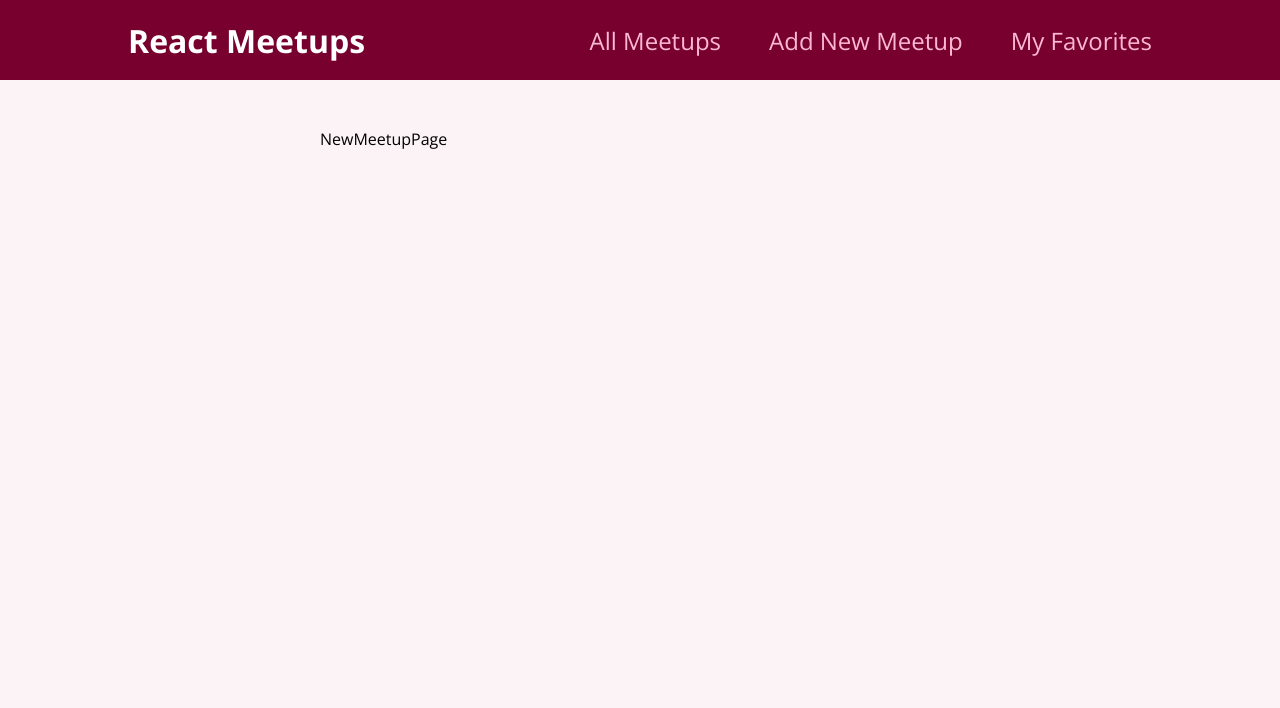
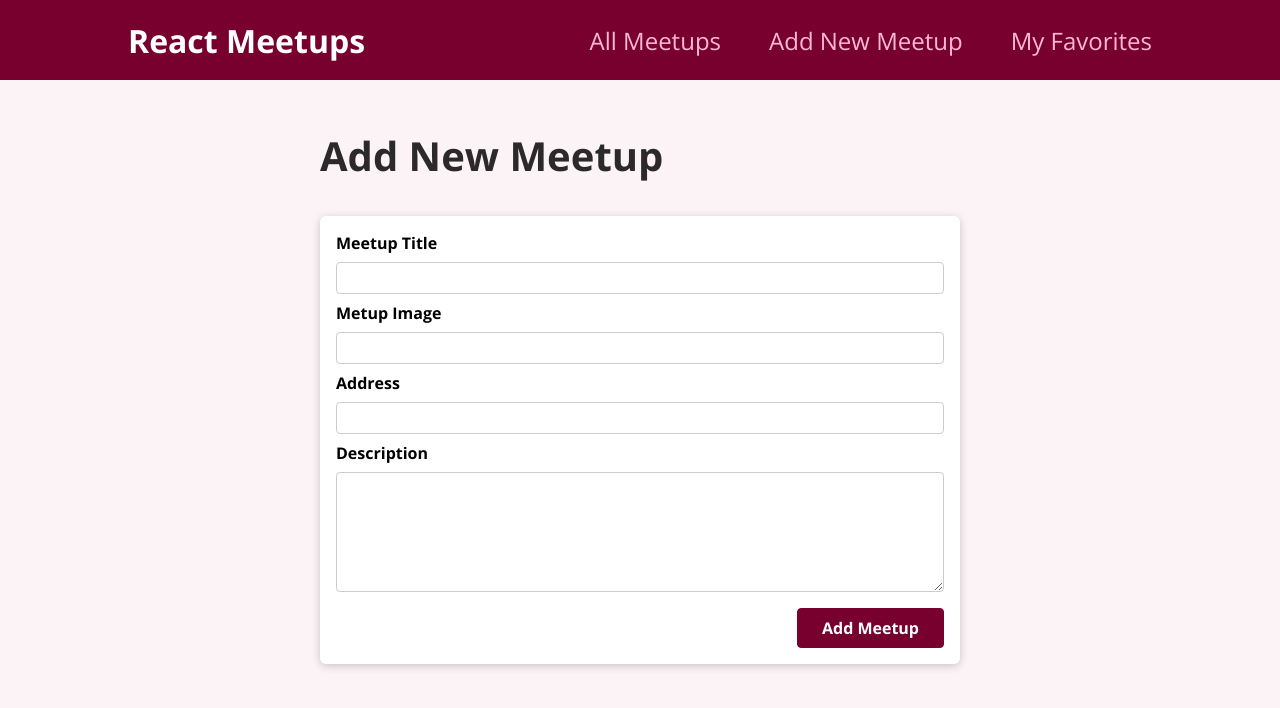
Before and after one commit to jakhongirn/react-intro, a React (Create React App) app: page /new-meetup in a window 1280 px wide. Shown: the top 708 px of the page. Built offline with nearby package versions, Linux system fonts and the light colour scheme.

Commit message:
add form to add New meetup

```diff
--- /dev/null
+++ b/src/components/meetups/NewMeetupForm.js
@@ -0,0 +1,35 @@
+import Card from "../ui/Card";
+import classes from './styles/NewMeetupForm.module.css';
+
+
+
+function NewMeetupForm() {
+    return (
+        <Card>
+            <form className={classes.form} >
+                <div className={classes.control}>
+                    <label htmlFor='title'>Meetup Title</label>
+                    <input type='text' required id='title' />
+                </div>
+                <div className={classes.control}>
+                    <label htmlFor='title'>Metup Image</label>
+                    <input type='url' required id='image' />
+                </div>
+                <div className={classes.control}>
+                    <label htmlFor='address'>Address</label>
+                    <input type='url' required id='address' />
+                </div>
+                <div className={classes.control}>
+                    <label htmlFor='description'>Description</label>
+                    <textarea id='description' required rows='5'> </textarea>
+                </div>
+                <div className={classes.actions}>
+                    <button >Add Meetup</button>
+                    </div>
+
+            </form>
+        </Card>
+    );
+}
+
+export default NewMeetupForm;
--- a/src/pages/NewMeetup.js
+++ b/src/pages/NewMeetup.js
@@ -1,5 +1,13 @@
+import NewMeetupForm from '../components/meetups/NewMeetupForm';
+
+
 function NewMeetupPage() {
-    return <div>NewMeetupPage</div>;
+  return (
+    <section>
+      <h1>Add New Meetup</h1>
+        <NewMeetupForm />
+    </section>
+  );
 }
 
 export default NewMeetupPage;
```
Also changed, not shown: src/components/meetups/styles/NewMeetupForm.module.css (renamed from src/components/layout/styles/NewMeetupForm.module.css).
